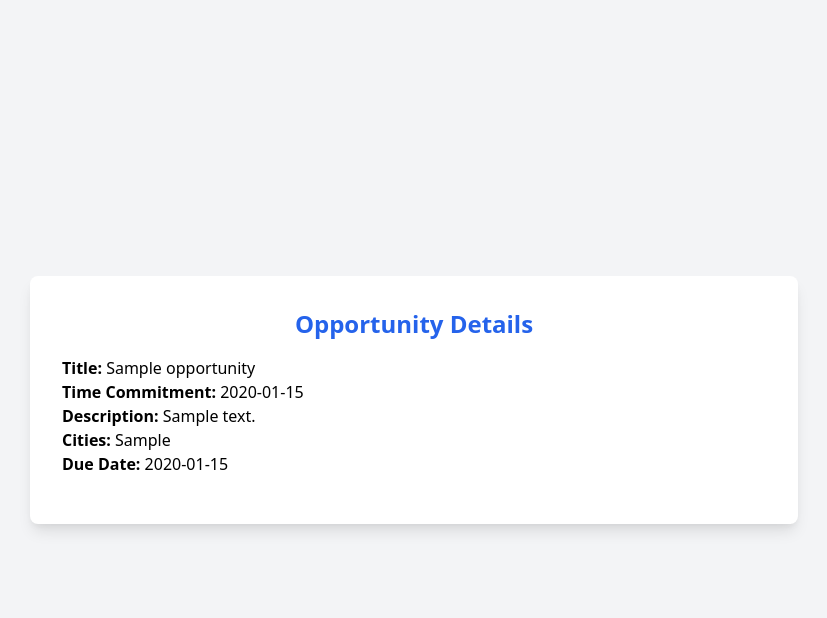
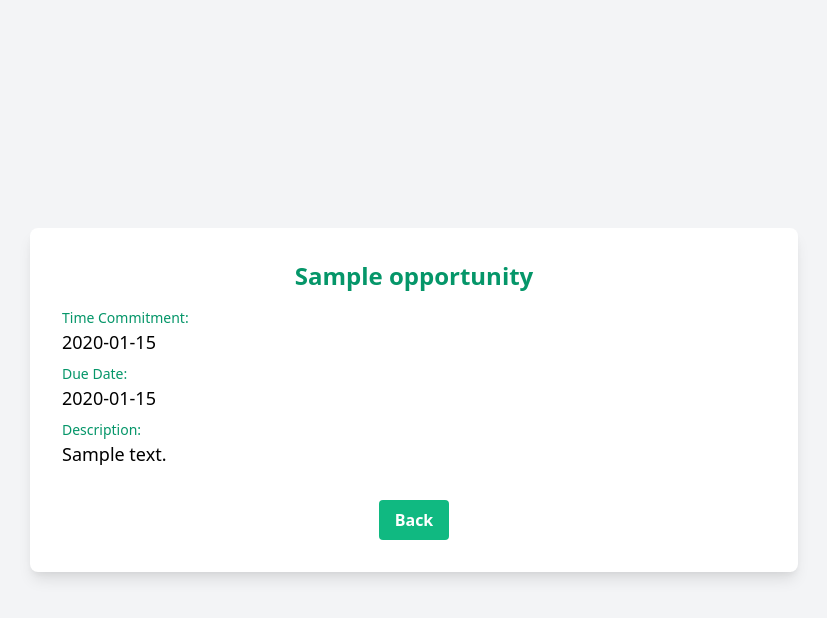
Before and after one commit to KeshavNarang/Leaflet, a Flask app: page /opportunity/1 in a window 1280 px wide. Shown: the top 618 px of the page, without its empty margins (226-1053 px from the left). Run offline with Flask 3, Linux system fonts and the light colour scheme; tables that the repository leaves empty hold one stand-in row (values such as "Sample post").

Commit message:
update the view_opportunity styling according to the theme

```diff
--- a/templates/view_opportunity.html
+++ b/templates/view_opportunity.html
@@ -10,15 +10,17 @@
 
 <body class="bg-gray-100 min-h-screen flex items-center justify-center">
     <div class="bg-white p-8 rounded-lg shadow-lg w-full max-w-3xl text-center">
-        <h1 class="text-2xl font-bold mb-4 text-blue-600">Opportunity Details</h1>
+        <h1 class="text-2xl font-bold mb-4 text-green-600">{{ opportunity['title'] }}</h1>
         <div class="text-left mb-4">
-            <p><strong>Title:</strong> {{ opportunity['title'] }}</p>
-            <p><strong>Time Commitment:</strong> {{ opportunity['time_commitment'] }}</p>
-            <p><strong>Description:</strong> {{ opportunity['description'] }}</p>
-            <p><strong>Cities:</strong> {{ opportunity['cities'] }}</p>
-            <p><strong>Due Date:</strong> {{ opportunity['due_date'] }}</p>
+            <p class="text-sm font-medium text-green-600">Time Commitment:</p>
+            <p class="text-lg text-black mb-2">{{ opportunity['time_commitment'] }}</p>
+            <p class="text-sm font-medium text-green-600">Due Date:</p>
+            <p class="text-lg text-black mb-2">{{ opportunity['due_date'] }}</p>
+            <p class="text-sm font-medium text-green-600">Description:</p>
+            <p class="text-lg text-black mb-2">{{ opportunity['description'] }}</p>
         </div>
-        <!-- <a class="bg-blue-600 hover:bg-blue-700 text-white font-bold py-2 px-4 rounded focus:outline-none focus:shadow-outline" href="{{ url_for('index') }}">Back</a> -->
+        <a class="bg-green-500 hover:bg-green-600 text-white font-bold py-2 px-4 rounded mt-4 inline-block"
+            href="{{ url_for('index') }}">Back</a>
     </div>
 </body>
 
```
